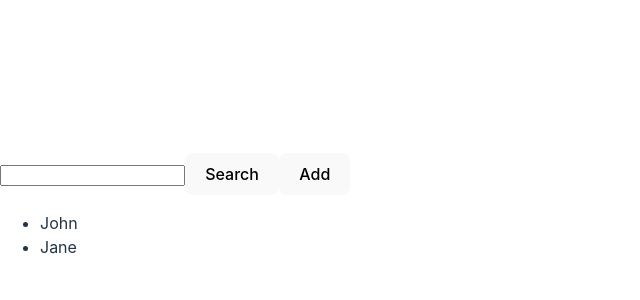
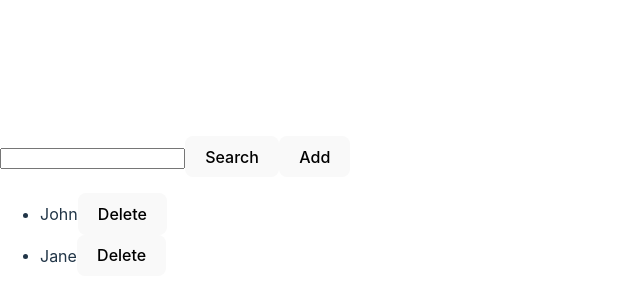
Before and after one commit to CristianAquino/react-ts, a React (Vite) app: page / in a window 1280 px wide. Shown: the part 186-486 px from the top of the page, without its empty margins (0-640 px from the left). Built offline with nearby package versions, Linux system fonts and the light colour scheme.

Commit message:
useCallback

```diff
--- a/src/App.tsx
+++ b/src/App.tsx
@@ -1,4 +1,4 @@
-import { useMemo, useState } from "react";
+import { useCallback, useEffect, useMemo, useState } from "react";
 import { User } from "./models";
 import List from "./List";
 
@@ -13,7 +13,12 @@ const App = () => {
   const [searc, setSearc] = useState("");
 
   const handleAdd = () => {
-    const newUser = { id: users[users.length - 1].id + 1, name: text };
+    let newUser;
+    if (users.length == 0) {
+      newUser = { id: 1, name: text };
+    } else {
+      newUser = { id: users[users.length - 1].id + 1, name: text };
+    }
     setusers([...users, newUser]);
   };
 
@@ -29,6 +34,31 @@ const App = () => {
     setSearc(text);
   };
 
+  // memorizamos en base a users ya que en cada proceso
+  // de eliminacion cambia
+  const handleDelete = useCallback(
+    (userId: number) => {
+      setusers(users.filter((user) => user.id !== userId));
+    },
+    [users]
+  );
+
+  /* si esta funcion lo ponemos en el array de dependencia,
+  por cada render del input aparecera el mensaje ocasionado
+  una redefinicion en cada render
+  para que no ocurra eso usamos useCallback */
+  const printUsers = useCallback(() => {
+    console.log("change users", users);
+  }, [users]);
+
+  useEffect(() => {
+    console.log("render App");
+  });
+
+  useEffect(() => {
+    printUsers();
+  }, [users, printUsers]);
+
   return (
     <div>
       <input
@@ -38,7 +68,7 @@ const App = () => {
       />
       <button onClick={handleSearch}>Search</button>
       <button onClick={handleAdd}>Add</button>
-      <List users={filterUser} />
+      <List users={filterUser} handleDelete={handleDelete} />
     </div>
   );
 };
--- a/src/Item.tsx
+++ b/src/Item.tsx
@@ -1,7 +1,18 @@
-import { memo } from "react";
-import { User } from "./models";
+import { memo, useEffect } from "react";
+import { DeleteUser, User } from "./models";
 
-const Item = memo(({ user }: { user: User }) => {
-  return <li>{user.name}</li>;
-});
+const Item = memo(
+  ({ user, handleDelete }: { user: User; handleDelete: DeleteUser }) => {
+    useEffect(() => {
+      console.log("render Item");
+    });
+
+    return (
+      <li>
+        {user.name}
+        <button onClick={() => handleDelete(user.id)}>Delete</button>
+      </li>
+    );
+  }
+);
 export default Item;
--- a/src/List.tsx
+++ b/src/List.tsx
@@ -1,14 +1,19 @@
-import { memo } from "react";
+import { memo, useEffect } from "react";
 import Item from "./Item";
-import { User } from "./models";
+import { DeleteUser, User } from "./models";
 
-const List = memo(({ users }: { users: User[] }) => {
+const List = memo(
+  ({ users, handleDelete }: { users: User[]; handleDelete: DeleteUser }) => {
+    useEffect(() => {
+      console.log("render List");
+    });
     return (
       <ul>
         {users.map((user) => (
-        <Item key={user.id} user={user} />
+          <Item key={user.id} user={user} handleDelete={handleDelete} />
         ))}
       </ul>
     );
-});
+  }
+);
 export default List;
--- a/src/models/user.ts
+++ b/src/models/user.ts
@@ -2,3 +2,4 @@ export interface User {
   id: number;
   name: string;
 }
+export type DeleteUser = (id: number) => void;
```
Lines whose indentation alone changed are shown as unchanged.
